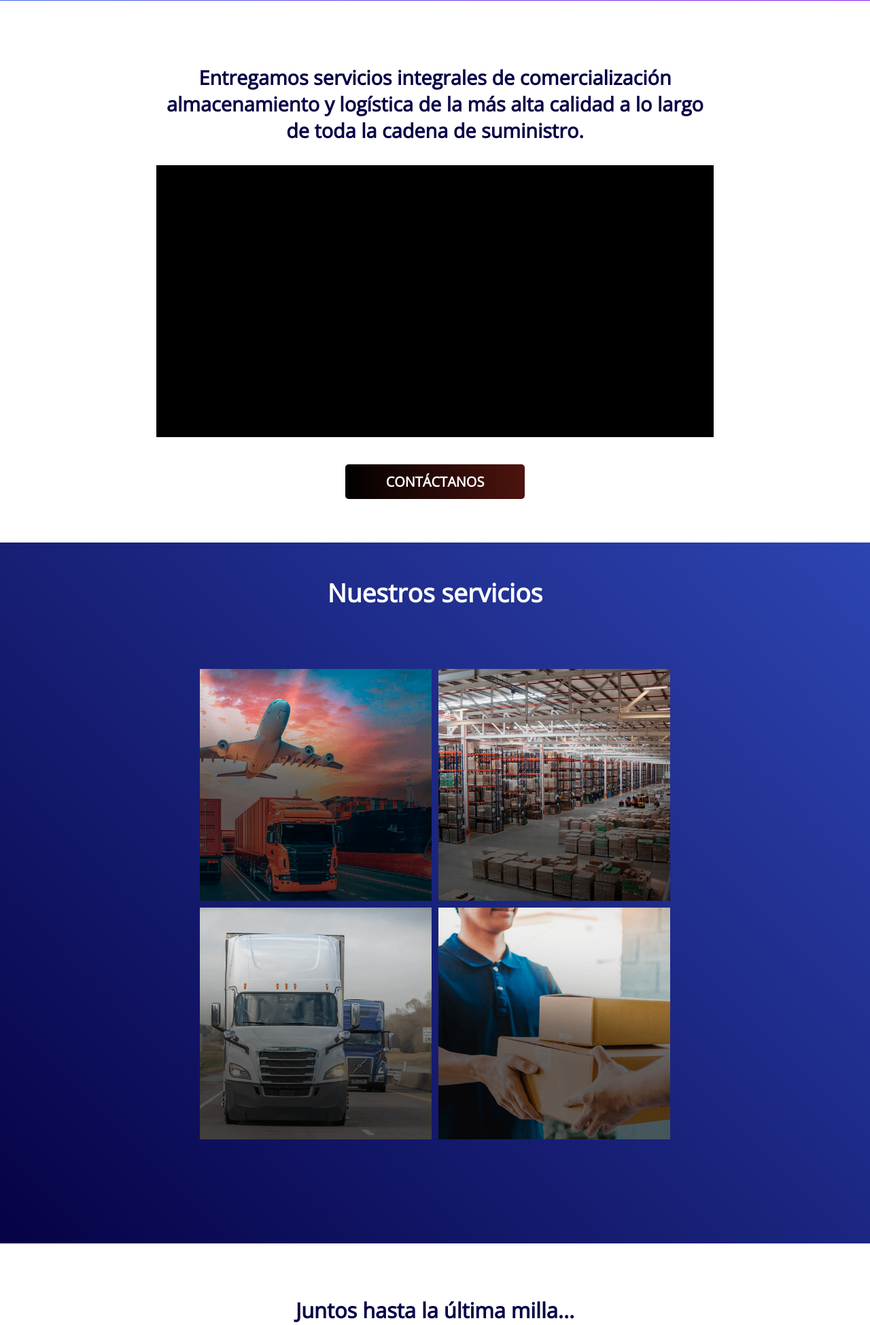
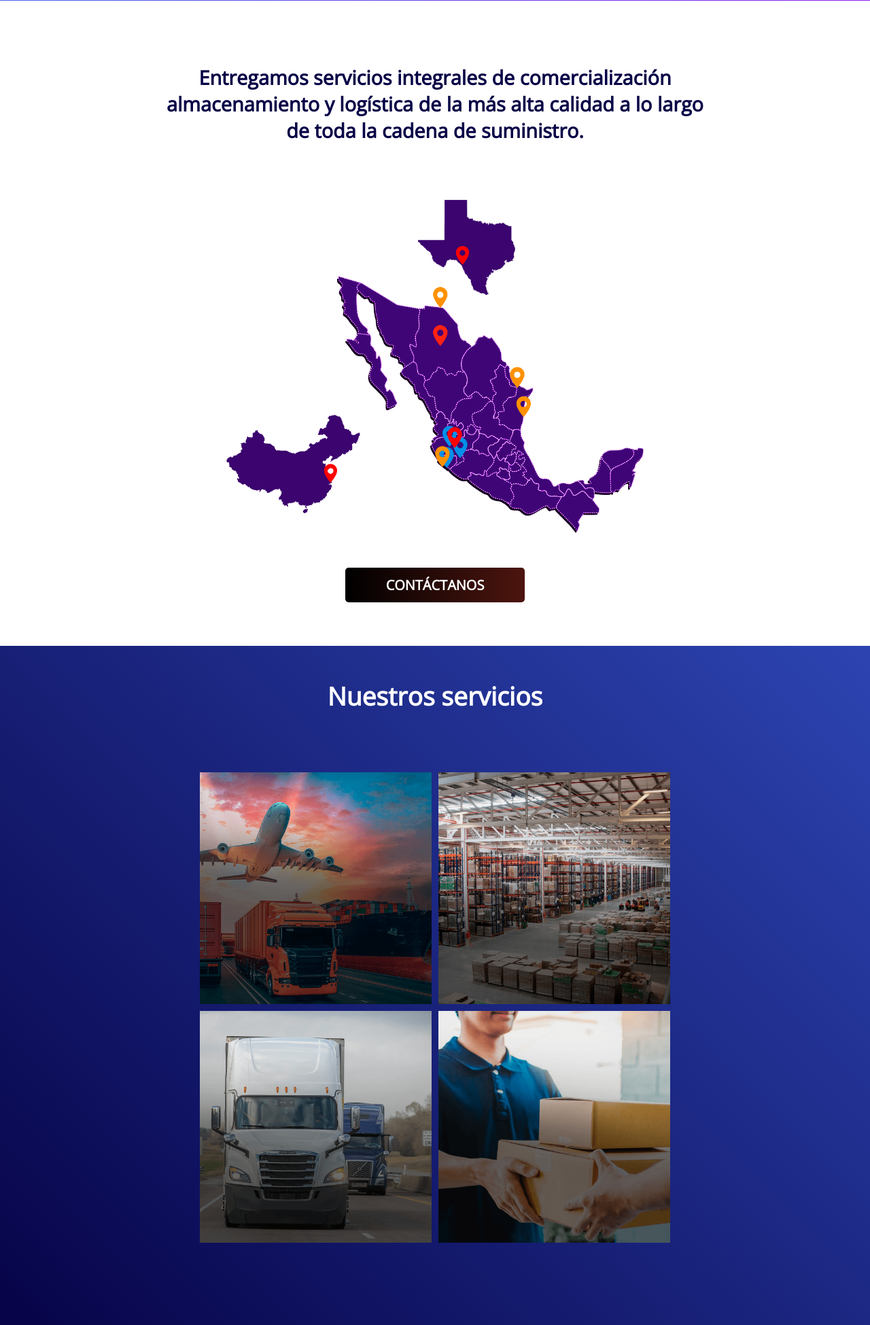
Before and after one commit to aaron2421/landing-famchest, a PHP site: page / in a window 1280 px wide. Shown: the part 838-2787 px from the top of the page at 68% size. Run offline with PHP 8.4, Linux system fonts and the light colour scheme.

Commit message:
mapa añadido, colores de servicios actualizados, accion de botones comentado, actualizar imagen de proceso, falta agregar tooltip

```diff
--- a/index.html
+++ b/index.html
@@ -81,8 +81,8 @@
       <div id="pt2">
         <p>Entregamos servicios integrales de comercialización almacenamiento y
           logística de la más alta calidad a lo largo de toda la cadena de suministro.</p>
-        <!-- <img src="src/img/presencia.png" alt="presencia" /> -->
-        <div id="presencia-container"></div>
+        <img src="src/img/presencia.png" alt="presencia" />
+        <!-- <div id="presencia-container"></div> -->
         <!-- <div class="tooltip">Hover over me
           <span class="tooltiptext">Tooltip text</span>
         </div> -->
--- a/main.js
+++ b/main.js
@@ -21,10 +21,10 @@
   }
 };
 
-contactBtn.onclick = () => {
-  location.href = "https://calendly.com/arcadia-almacenadoras/30min";
-}
+// contactBtn.onclick = () => {
+//   location.href = "https://calendly.com/arcadia-almacenadoras/30min";
+// }
 
-contactBtn2.onclick = () => {
-  location.href = "https://calendly.com/arcadia-almacenadoras/30min";
-}
+// contactBtn2.onclick = () => {
+//   location.href = "https://calendly.com/arcadia-almacenadoras/30min";
+// }
--- a/styles.css
+++ b/styles.css
@@ -10,6 +10,14 @@
   /* btn naranja */
   --fstOrng: #ff9800;
   --secOrgn: #f6412d;
+  /* cargame */
+  --bgCargame: #ff6400;
+  /* chinamex */
+  --bgChinamex: #008e36;
+  /* arcadia */
+  --bgArcadia: #263178;
+  /* zeit */
+  --bgZeit: #ffffff;
 }
 
 html {
@@ -228,8 +236,8 @@
 }
 
 #pt2 > img {
-  width: 80%;
-  height: 80%;
+  width: 60%;
+  margin: 5% 0;
 }
 
 /* End part 2 */
@@ -369,19 +377,19 @@
 }
 
 .chmex {
-  background-color: green;
+  background-color: var(--bgChinamex);
 }
 
 .arcadia {
-  background-color: blue;
+  background-color: var(--bgArcadia);
 }
 
 .cargame {
-  background-color: orangered;
+  background-color: var(--bgCargame);
 }
 
 .zeit {
-  background-color: white;
+  background-color: var(--bgZeit);
 }
 
 /* End part 3 */
```
Also changed, not shown: src/img/presencia.png (added), src/img/proceso.png.
